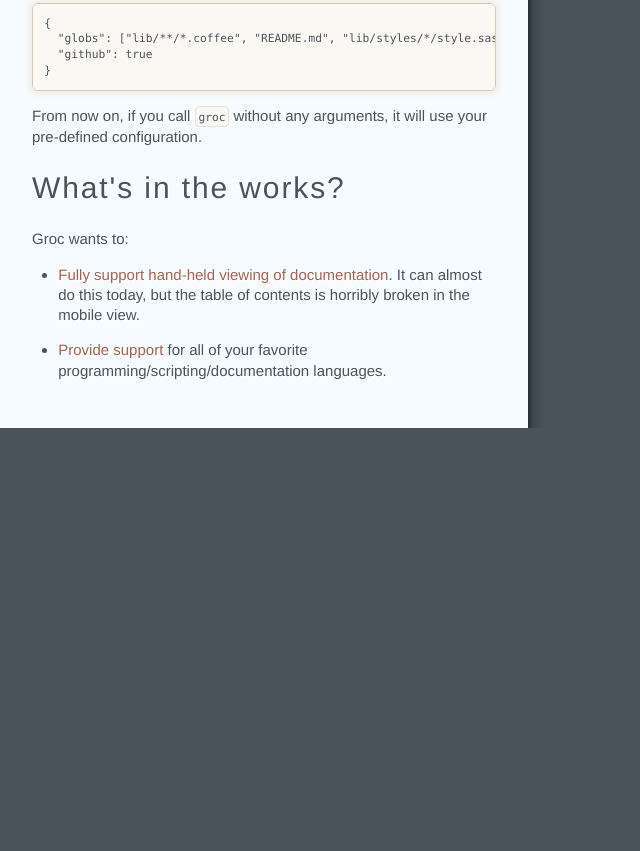
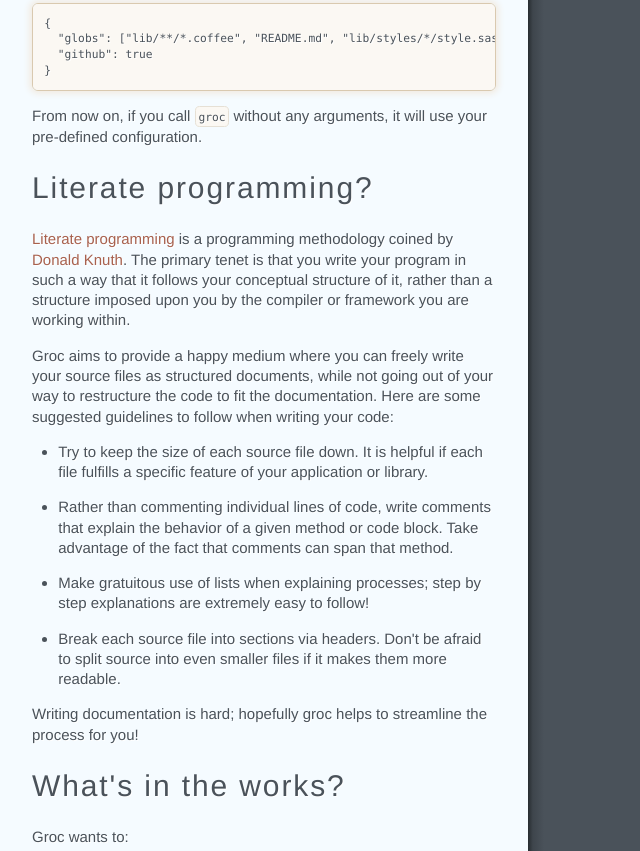
Before and after one commit to nevir/groc, a plain HTML site: page index.html in a window 1280 px wide. Shown: the part 1780-2631 px from the top of the page, without its empty margins (0-640 px from the left). Before the commit the page ends 2208 px from the top, so only its background shows below. Drawn offline with Linux system fonts and the light colour scheme.

Commit message:
Generated documentation for 22413518011e20946eeca8c74ee2621a4427b9ed

```diff
--- a/assets/behavior.js
+++ b/assets/behavior.js
@@ -73,6 +73,14 @@
               "type": "heading",
               "data": {
                 "level": 2,
+                "title": "Literate programming?",
+                "slug": "literate-programming"
+              },
+              "depth": 2
+            }, {
+              "type": "heading",
+              "data": {
+                "level": 2,
                 "title": "What's in the works?",
                 "slug": "whats-in-the-works"
               },
@@ -127,6 +135,14 @@
               "depth": 3
             }
           ]
+        }, {
+          "type": "heading",
+          "data": {
+            "level": 2,
+            "title": "Literate programming?",
+            "slug": "literate-programming"
+          },
+          "depth": 2
         }, {
           "type": "heading",
           "data": {
--- a/index.html
+++ b/index.html
@@ -80,6 +80,30 @@
 
 <p>From now on, if you call <code>groc</code> without any arguments, it will use your pre-defined configuration.</p>
 
+<h2 id="literate-programming">Literate programming?</h2>
+
+<p><a href="http://en.wikipedia.org/wiki/Literate_programming">Literate programming</a> is a programming
+methodology coined by <a href="http://en.wikipedia.org/wiki/Donald_Knuth">Donald Knuth</a>.  The primary tenet
+is that you write your program in such a way that it follows your conceptual structure of it, rather
+than a structure imposed upon you by the compiler or framework you are working within.</p>
+
+<p>Groc aims to provide a happy medium where you can freely write your source files as structured
+documents, while not going out of your way to restructure the code to fit the documentation.
+Here are some suggested guidelines to follow when writing your code:</p>
+
+<ul>
+<li><p>Try to keep the size of each source file down.  It is helpful if each file fulfills a specific
+feature of your application or library.</p></li>
+<li><p>Rather than commenting individual lines of code, write comments that explain the <em>behavior</em> of a
+given method or code block.  Take advantage of the fact that comments can span that method.</p></li>
+<li><p>Make gratuitous use of lists when explaining processes; step by step explanations are extremely
+easy to follow!</p></li>
+<li><p>Break each source file into sections via headers.  Don't be afraid to split source into even
+smaller files if it makes them more readable.</p></li>
+</ul>
+
+<p>Writing documentation is <em>hard</em>; hopefully groc helps to streamline the process for you!</p>
+
 <h2 id="whats-in-the-works">What's in the works?</h2>
 
 <p>Groc wants to:</p>
```
